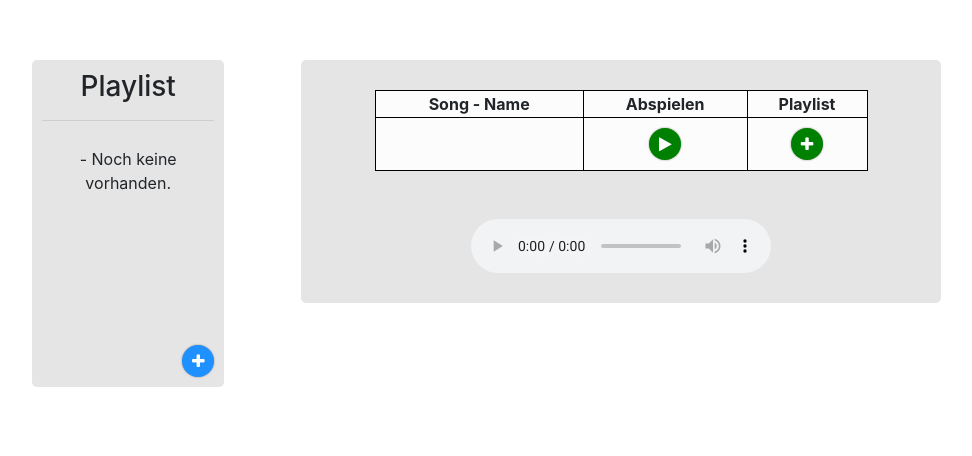
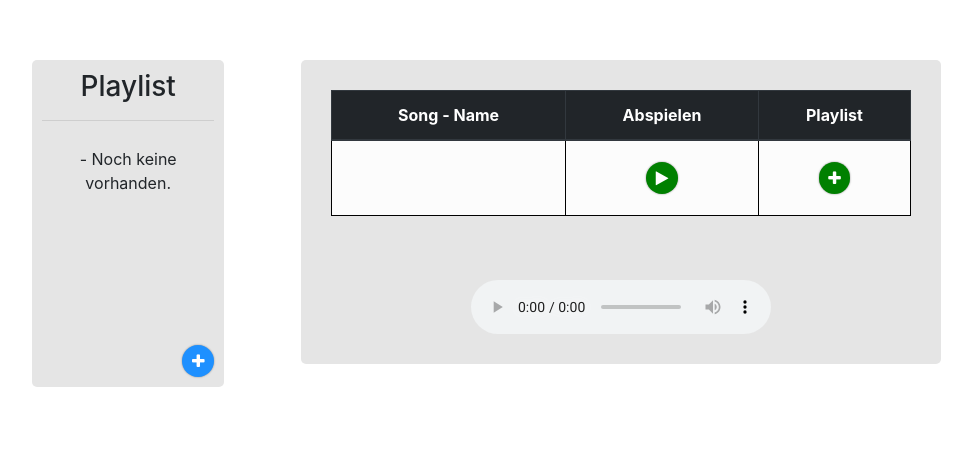
Before and after one commit to gabrieldickert/AdvMultiComm, a PHP site: page /files/ in a window 1280 px wide. Shown: the part 56-512 px from the top of the page, without its empty margins (19-991 px from the left). Run offline with PHP 8.4, Linux system fonts and the light colour scheme; data that the repository does not hold is empty.

Commit message:
Design Fix
Table header addition

```diff
--- a/index.php
+++ b/index.php
@@ -45,7 +45,7 @@
 <?php
 	$music = explode("|",file_get_contents("http://localhost:3000/files"));
 
-	$string = '<table><tr><th>Song - Name</th><th>Abspielen</th><th>Playlist</th></tr>';
+	$string = '<table class="table"><thead class="thead-dark"><tr><th>Song - Name</th><th>Abspielen</th><th>Playlist</th></tr></thead>';
 	for($i=0; $i<count($music); $i++)
 	{
 		$string .= '<tr><td>'.$music[$i].'</td><td><i onclick="playSong(\''.$music[$i].'\');" class="fa fa-play play"></i></td><td><i onclick="addSong(\''.$music[$i].'\');" class="fa fa-plus play"></i></td></tr>';
```
